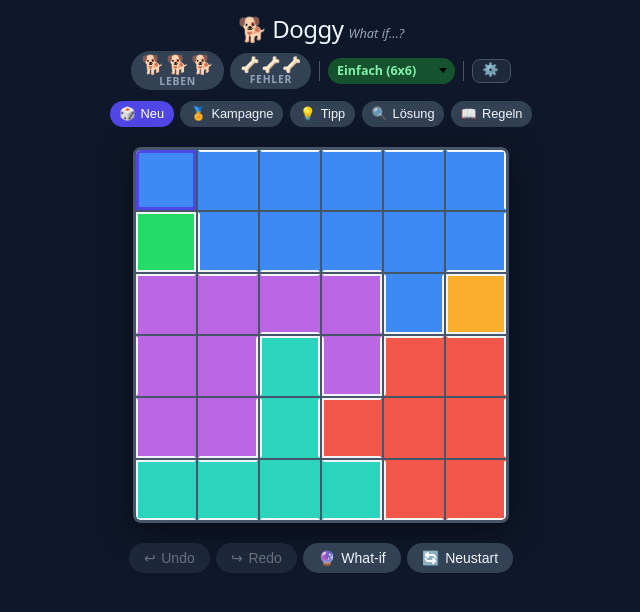
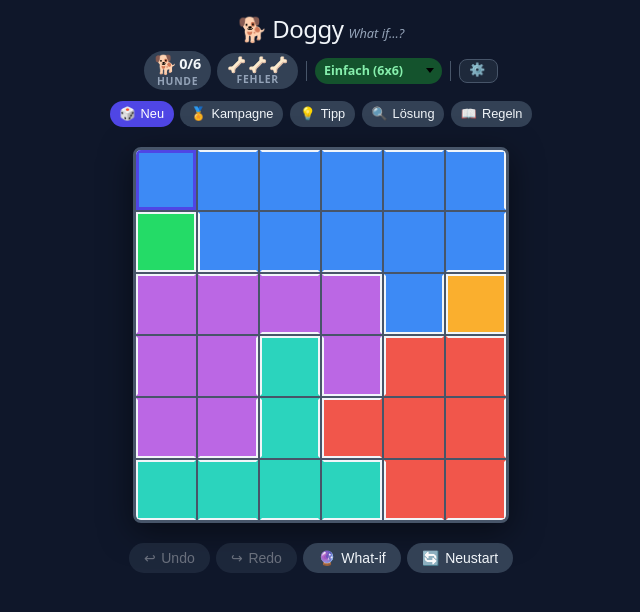
Before and after one commit to EXPLUSMORE/What-if-Doggy, a React (Vite) app: page / in a window 1280 px wide. Shown: the top 612 px of the page, without its empty margins (319-959 px from the left). Built offline with nearby package versions, Linux system fonts and the light colour scheme.

Commit message:
feat: replace lives display with dog progress counter (Hund X/N)

```diff
--- a/src/App.tsx
+++ b/src/App.tsx
@@ -115,6 +115,9 @@ export default function App() {
     canUndo,
     canRedo,
   } = useGame(initialPuzzle);
+
+  // Hunde-Fortschritt: alle gesetzten Hunde (ohne What-if)
+  const dogsPlaced = state.grid.flat().filter(c => c.state === 'dog' && c.source !== 'whatif').length;
 
   // ── Web Worker für Puzzle-Generierung ──────────────────────
   // Läuft komplett außerhalb des Main-Threads → keine UI-Freezes.
@@ -272,7 +275,8 @@ export default function App() {
       <Header
         difficulty={state.puzzle.difficulty}
         onSelectDifficulty={handleSelectDifficulty}
-        lives={state.lives}
+        dogsPlaced={dogsPlaced}
+        puzzleSize={state.puzzle.size}
         bones={state.bones}
         campaignMode={state.campaignMode}
         level={state.level}
--- a/src/components/Header/Header.tsx
+++ b/src/components/Header/Header.tsx
@@ -3,7 +3,7 @@
 // ============================================================
 
 import { useLang } from '../../i18n/LanguageContext';
-import { MAX_LIVES, MAX_BONES } from '../../hooks/useGame';
+import { MAX_BONES } from '../../hooks/useGame';
 import { MAX_CAMPAIGN_LEVEL } from '../../engine/generator';
 import type { Difficulty } from '../../types';
 
@@ -13,7 +13,8 @@ interface HeaderProps {
   difficulty: Difficulty;
   onSelectDifficulty: (d: Difficulty) => void;
   onOpenSettings: () => void;
-  lives: number;
+  dogsPlaced: number;
+  puzzleSize: number;
   bones: number;
   campaignMode?: boolean;
   level?: number;
@@ -25,7 +26,8 @@ interface HeaderProps {
 export function Header({
   difficulty,
   onSelectDifficulty,
-  lives,
+  dogsPlaced,
+  puzzleSize,
   bones,
   campaignMode = false,
   level = 0,
@@ -50,20 +52,13 @@ export function Header({
       {/* Zeile 2: Lives | Bones | [Level] | sep | Difficulty Dropdown | sep | Settings */}
       <div className="header__meta">
 
-        {/* Leben-Pill */}
-        <div className="header__stat-pill" aria-label={`${lives} ${t.header.livesLabel}`}>
+        {/* Hund-Fortschritt-Pill */}
+        <div className="header__stat-pill" aria-label={`${dogsPlaced} von ${puzzleSize} Hunden platziert`}>
           <div className="header__stat-icons">
-            {Array.from({ length: MAX_LIVES }, (_, i) => (
-              <span
-                key={i}
-                className="header__life-icon"
-                style={{ opacity: i < lives ? 1 : 0.2, filter: i < lives ? 'none' : 'grayscale(1)' }}
-              >
-                🐕
-              </span>
-            ))}
+            <span className="header__life-icon">🐕</span>
+            <span className="header__dog-counter">{dogsPlaced}/{puzzleSize}</span>
           </div>
-          <span className="header__stat-label">{t.header.livesLabel}</span>
+          <span className="header__stat-label">{t.header.dogsLabel}</span>
         </div>
 
         {/* Fehler-Pill */}
--- a/src/hooks/useGame.ts
+++ b/src/hooks/useGame.ts
@@ -46,7 +46,7 @@ function nextStateDouble(current: CellState): CellState {
   return 'dog';
 }
 
-export const MAX_LIVES = 3;
+export const MAX_LIVES = 1;  // Nur noch Knochen zählen – kein Lebens-System mehr
 export const MAX_BONES = 3;
 
 function applyError(lives: number, bones: number): { lives: number; bones: number; gameOver: boolean } {
@@ -366,8 +366,8 @@ function gameReducer(state: GameState, action: Action): GameState {
       let lives = resetLives ? MAX_LIVES : state.lives;
       let bones = resetLives ? MAX_BONES : state.bones;
       if (bonusReward && !resetLives) {
-        if (bones < MAX_BONES) { bones = bones + 1; }
-        else if (lives < MAX_LIVES) { lives = lives + 1; bones = MAX_BONES; }
+        // Bonus: +1 Knochen (max MAX_BONES) – kein Extra-Leben mehr
+        bones = Math.min(MAX_BONES, bones + 1);
       }
       const next: GameState = {
         ...state,
--- a/src/i18n/translations.ts
+++ b/src/i18n/translations.ts
@@ -18,7 +18,7 @@ export const translations = {
       lightMode:     'Light Mode aktivieren',
       darkMode:      'Dark Mode aktivieren',
       switchToEn:    'Switch to English',
-      livesLabel:    'Leben',
+      dogsLabel:     'Hunde',
       errorsLabel:   'Fehler',
       levelLabel:    'Level',
       changeDifficulty: 'Schwierigkeit wechseln',
@@ -149,12 +149,12 @@ export const translations = {
         {
           icon: '🏅',
           heading: 'Kampagnen-Modus',
-          body: '50 Level warten: 1–8 <b>Einfach</b>, 9–20 <b>Mittel</b>, 21–30 <b>Schwer</b>, 31–40 <b>Experte</b>, 41–50 <b>Meister</b>.<br/>Leben und Knochen übertragen sich zwischen den Levels – jeder Fehler zählt!<br/>Nach Level 50 startet ein <b>Endlos-Modus</b> mit zufälliger Schwierigkeit.',
+          body: '50 Level warten: 1–8 <b>Einfach</b>, 9–20 <b>Mittel</b>, 21–30 <b>Schwer</b>, 31–40 <b>Experte</b>, 41–50 <b>Meister</b>.<br/>Knochen übertragen sich zwischen den Levels – jeder Fehler zählt!<br/>Nach Level 50 startet ein <b>Endlos-Modus</b> mit zufälliger Schwierigkeit.',
         },
         {
           icon: '🦴',
           heading: 'Belohnung & Strafe',
-          body: 'Alle <b>5 abgeschlossene Level</b> gibt es einen Knochen zurück (bei vollem Knochenwert ein Extra-Leben).<br/><b>Lösung anschauen</b> kostet einen Knochen oder ein Leben.',
+          body: 'Alle <b>5 abgeschlossene Level</b> gibt es einen Knochen zurück (max. 3).<br/><b>Lösung anschauen</b> kostet einen Knochen.',
         },
         {
           icon: '🗺️',
@@ -200,7 +200,7 @@ export const translations = {
     },
     gameOver: {
       title:    '💀 Game Over',
-      subtitle: 'Alle Leben verbraucht!',
+      subtitle: 'Alle Knochen verbraucht!',
       restart:  '🔄 Neu starten',
       newPuzzle:'🎲 Neues Puzzle',
     },
@@ -227,7 +227,7 @@ export const translations = {
     },
     header: {
       timerLabel:    'Time played',
-      livesLabel:    'Lives',
+      dogsLabel:     'Dogs',
       errorsLabel:   'Errors',
       levelLabel:    'Level',
       lightMode:     'Switch to light mode',
@@ -361,12 +361,12 @@ export const translations = {
         {
           icon: '🏅',
           heading: 'Campaign mode',
-          body: '50 levels await: 1–8 <b>Easy</b>, 9–20 <b>Medium</b>, 21–30 <b>Hard</b>, 31–40 <b>Expert</b>, 41–50 <b>Master</b>.<br/>Lives and bones carry over between levels – every mistake counts!<br/>After level 50, an <b>endless mode</b> begins with random difficulty.',
+          body: '50 levels await: 1–8 <b>Easy</b>, 9–20 <b>Medium</b>, 21–30 <b>Hard</b>, 31–40 <b>Expert</b>, 41–50 <b>Master</b>.<br/>Bones carry over between levels – every mistake counts!<br/>After level 50, an <b>endless mode</b> begins with random difficulty.',
         },
         {
           icon: '🦴',
           heading: 'Rewards & penalties',
-          body: 'Every <b>5 completed levels</b> you earn a bone back (a full bone bar earns an extra life).<br/><b>Viewing the solution</b> costs one bone or a life.',
+          body: 'Every <b>5 completed levels</b> you earn a bone back (max. 3).<br/><b>Viewing the solution</b> costs one bone.',
         },
         {
           icon: '🗺️',
@@ -412,7 +412,7 @@ export const translations = {
     },
     gameOver: {
       title:    '💀 Game Over',
-      subtitle: 'All lives lost!',
+      subtitle: 'All bones used up!',
       restart:  '🔄 Restart',
       newPuzzle:'🎲 New Puzzle',
     },
--- a/src/styles/globals.css
+++ b/src/styles/globals.css
@@ -312,7 +312,15 @@ body {
 .header__life-icon {
   font-size: 1.15rem;
   line-height: 1;
-  transition: opacity .3s, filter .3s;
+}
+
+/* Hund-Fortschritts-Counter: "3/8" neben dem Hund-Emoji */
+.header__dog-counter {
+  font-size: .9rem;
+  font-weight: 700;
+  letter-spacing: -.02em;
+  color: var(--text);
+  line-height: 1;
 }
 
 .header__bone-icon {
```
